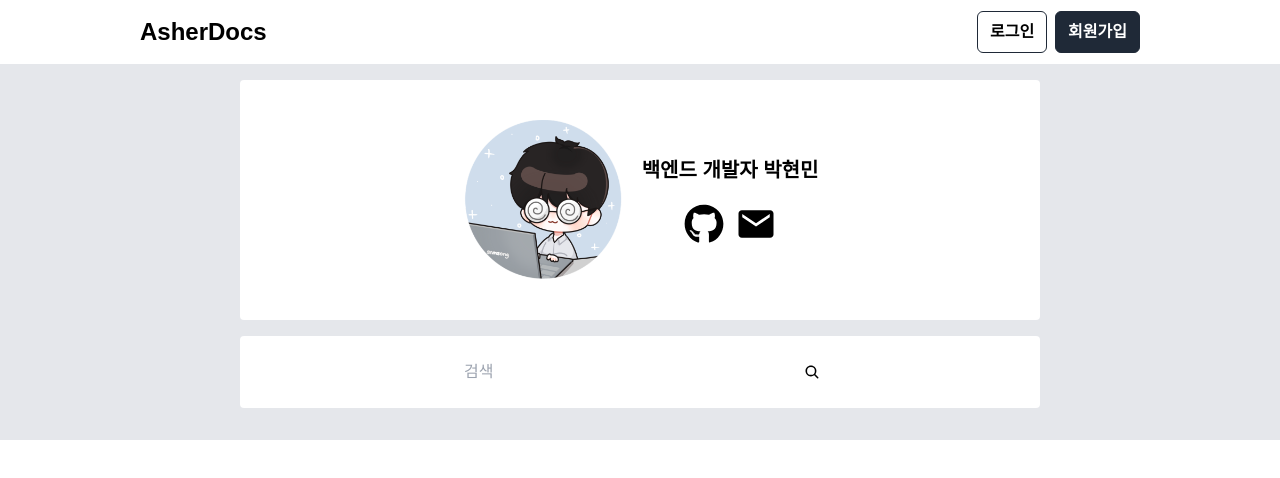
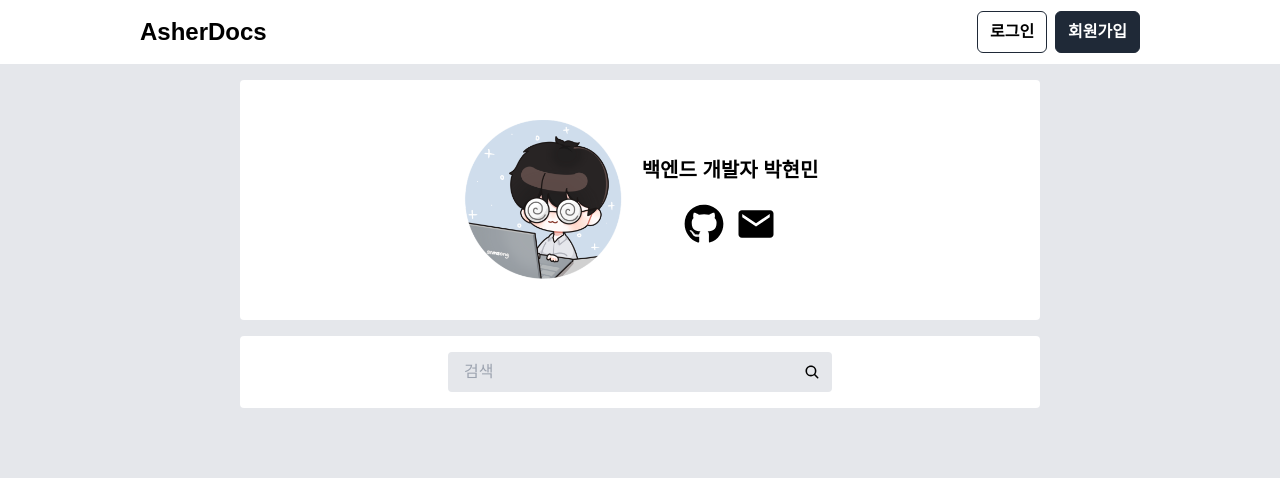
Before and after one commit to ParkAsher/asherdocs-fe, a React (Create React App) app: page / in a window 1280 px wide. Shown: the top 478 px of the page. Built offline with nearby package versions, Linux system fonts and the light colour scheme; no server answers; a web font is replaced by a local one.

Commit message:
[design]: 메인페이지 디자인 수정

```diff
--- a/src/components/post/PostList.jsx
+++ b/src/components/post/PostList.jsx
@@ -46,7 +46,7 @@ function PostList({ category }) {
                     return <PostItem ref={ref} key={article.id} article={article} />;
                 })
             ) : (
-                <div className='w-full flex items-center justify-center text-2xl font-bold text-blue-500'>
+                <div className='w-full bg-white py-4 rounded flex items-center justify-center text-2xl font-bold text-blue-500'>
                     <div>게시글이 존재하지 않습니다.</div>
                 </div>
             )}
--- a/src/components/post/PostListWrap.jsx
+++ b/src/components/post/PostListWrap.jsx
@@ -9,9 +9,9 @@ function PostListWrap() {
     const { category } = qs.parse(location.search, { ignoreQueryPrefix: true });
 
     return (
-        <div className='w-full h-fit bg-gray-200 py-4'>
+        <div className='w-full min-h-screen bg-gray-200 py-4'>
             <div className='mx-auto my-0 w-[800px] lg:w-full'>
-                <div className='w-full h-fit relative xl:mt-0'>
+                <div className='w-full min-h-fit relative xl:mt-0'>
                     <PostCategoryList category={category} />
                     <PostList category={category} />
                 </div>
--- a/src/components/search/SearchForm.jsx
+++ b/src/components/search/SearchForm.jsx
@@ -25,7 +25,7 @@ function SearchForm() {
                 <div className='relative flex items-center w-full max-w-sm'>
                     <input
                         type='text'
-                        className='w-full bg-gray-200 py-2 pr-10 pl-4 text-gray-700 bg-white rounded focus:outline-none'
+                        className='w-full bg-gray-200 py-2 pr-10 pl-4 text-gray-700 rounded focus:outline-none'
                         placeholder='검색'
                         onChange={keywordOnchangeHandler}
                     />
```
